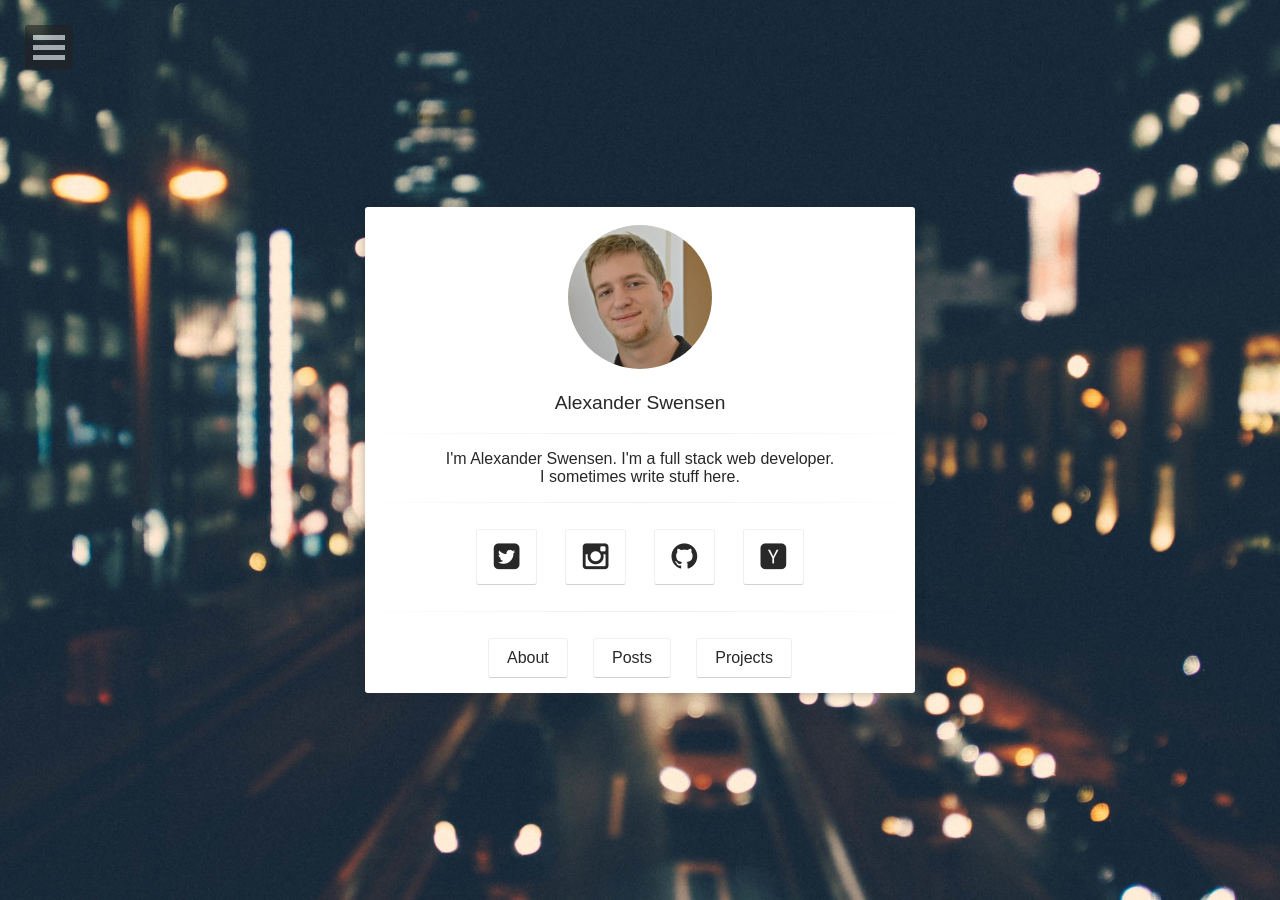
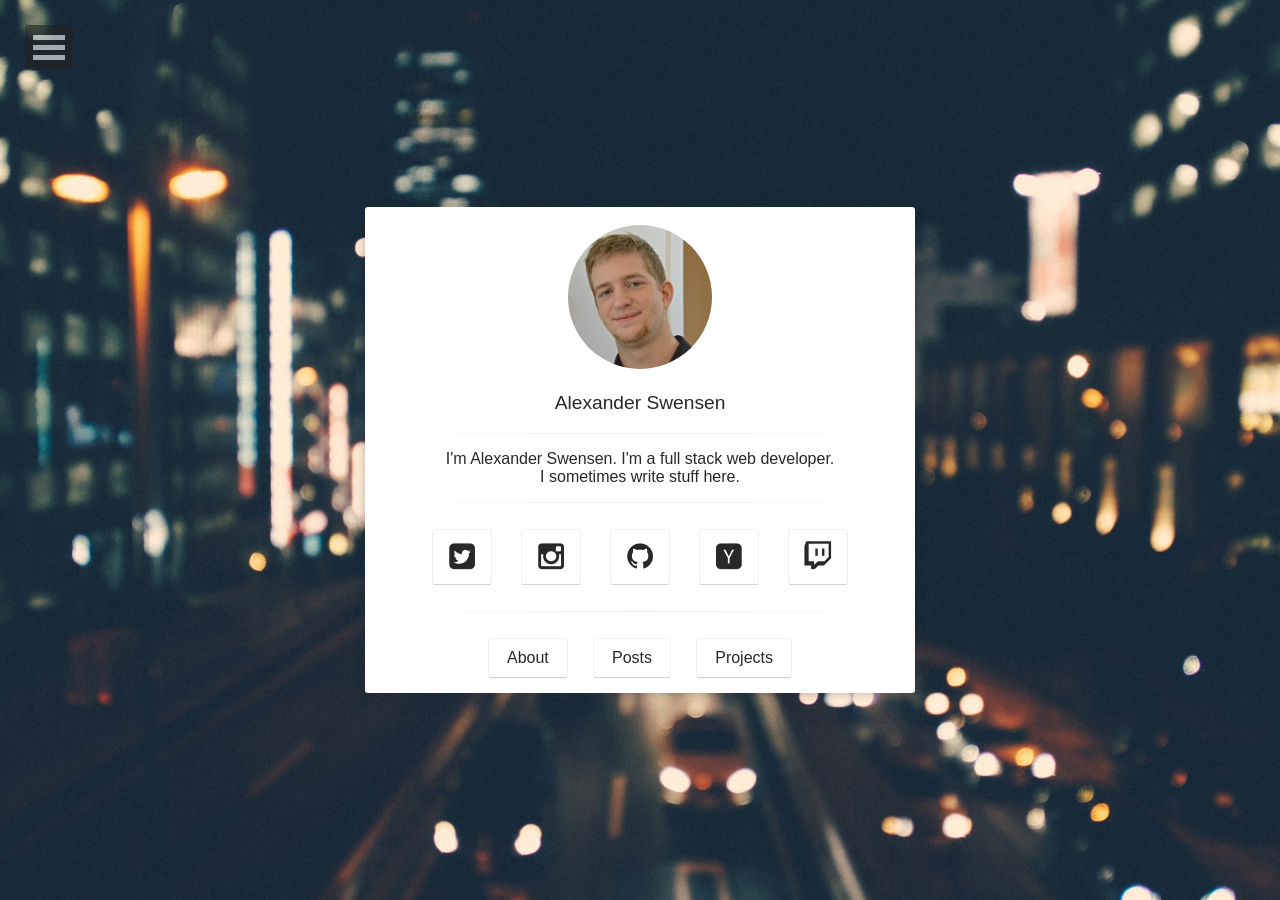
Before and after one commit to AlexSwensen/alexswensen.io-old, a Jekyll site: the page built from index.html, in a window 1280 px wide. Built offline with Jekyll 4.4.1, drawn with Linux system fonts in a browser that asks for light colours; some web fonts are replaced; comment, search, counter and statistics services are not loaded.

Commit message:
Add twitch link to my site

```diff
--- a/_config.yml
+++ b/_config.yml
@@ -59,7 +59,7 @@
 #keybase:           username
 #xmpp:              username@server.com
 hackernews:        alexswensen
-twitch: alexswensen
+twitch:            alexswensen
 
 # Gems
 gems:
--- a/_includes/social-links.html
+++ b/_includes/social-links.html
@@ -23,4 +23,5 @@
                         {% if site.keybase %}<a class="social-btn" href="https://keybase.io/{{ site.keybase }}" target="_blank" rel="noopener noreferrer"><i class="fa fa-fw fa-key"></i></a>{% endif %}
                         {% if site.xmpp %}<a class="social-btn" href="xmpp:{{ site.xmpp }}" target="_blank" rel="noopener noreferrer"><i class="fa fa-fw fa-lightbulb-o"></i></a>{% endif %}
                         {% if site.hackernews %}<a class="social-btn" href="https://news.ycombinator.com/user?id={{ site.hackernews }}" target="_blank" rel="noopener noreferrer"><i class="fa fa-fw fa-hacker-news"></i></a>{% endif %}
+                        {% if site.twitch %}<a class="social-btn" href="https://www.twitch.tv/{{ site.twitch }}" target="_blank" rel="noopener noreferrer"><i class="fa fa-fw fa-twitch"></i></a>{% endif %}
                   </h3>
```
